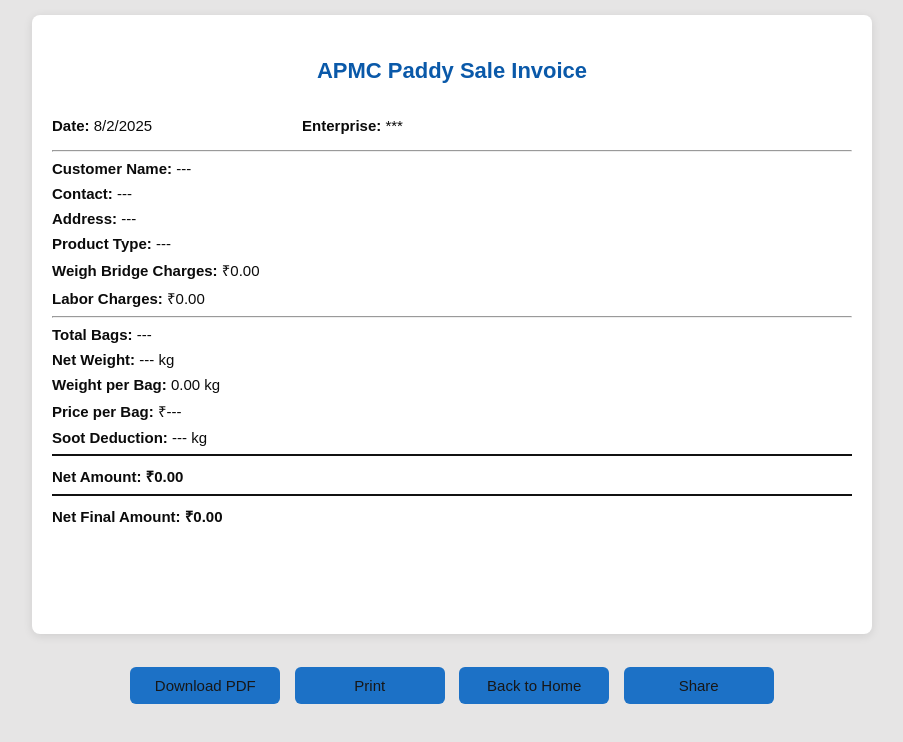
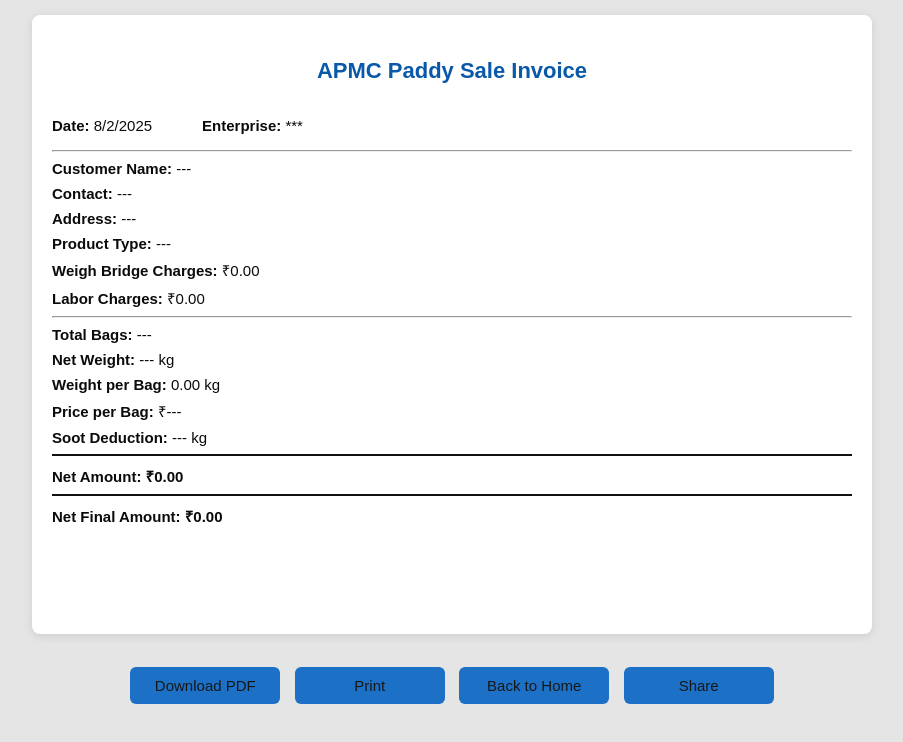
Before and after one commit to shaikdawood571/ApmcCalculator, a plain HTML site: page bill.html in a window 1280 px wide. Shown: the whole page, without its empty margins (188-1091 px from the left). Drawn offline with Linux system fonts and the light colour scheme.

Commit message:
Update bill.html

```diff
--- a/bill.html
+++ b/bill.html
@@ -141,7 +141,7 @@
     const weightPerBag = params.get('wpb') || '0.00';
 
     const content = `
-      <div style="display: flex; gap: 150px;">
+      <div style="display: flex; gap: 50px;">
       <p><strong>Date:</strong> ${new Date().toLocaleDateString()}</p>
       <p><strong>Enterprise:</strong> ${Enterprise}</p>
       </div>
```
